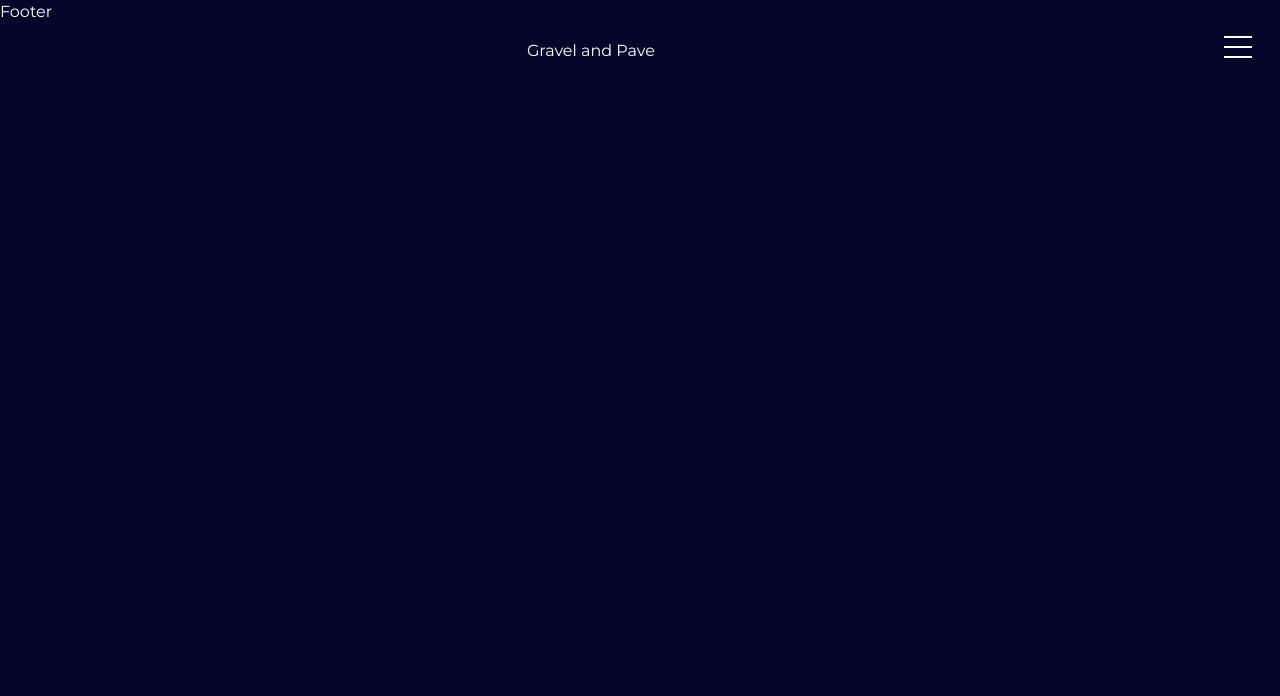
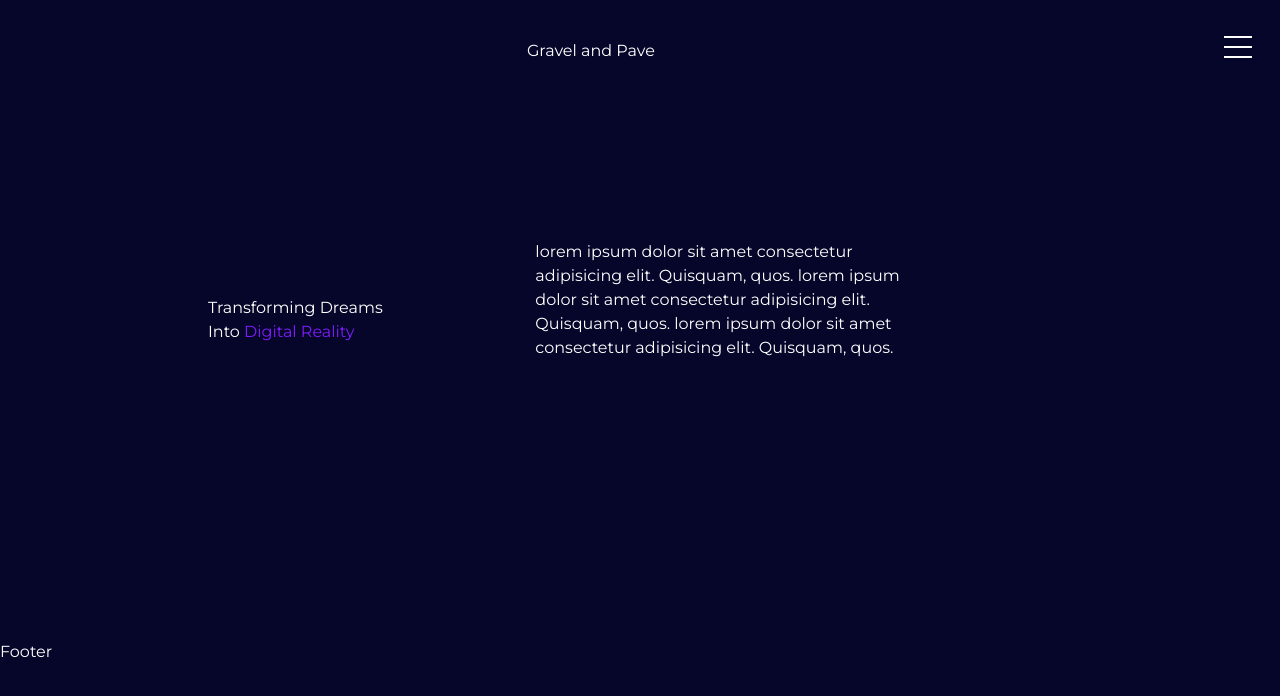
Before and after one commit to tmeyer01/kit, a Next.js app: page / in a window 1280 px wide. Shown: the top 696 px of the page. Built offline with nearby package versions, Linux system fonts and the light colour scheme.

Commit message:
updates package json, adds variants, creates hero

```diff
--- a/src/app/page.js
+++ b/src/app/page.js
@@ -1,8 +1,10 @@
 import Image from 'next/image'
+import Hero from '@/components/Hero'
 
 export default function Home() {
   return (
     <main>
+      <Hero />
       {/* Home */}
       {/* <div className='h-[4000px] bg-slate-300'></div> */}
     </main>
--- /dev/null
+++ b/src/components/Hero.jsx
@@ -0,0 +1,47 @@
+"use client"
+
+//next image
+import Image from "next/image"
+
+//components
+// import PariclesContainer from "../components/ParticlesContainer"
+// import ProjectsBtn from "../components/ProjectsBtn"
+// import Avatar from "../components/Avatar"
+
+//frmaer motion
+import { motion } from 'framer-motion';
+
+//variants
+import { fadeIn } from '../../variants'
+
+const Hero = () => {
+  return (
+    <section className='h-[80vh] xl:h-[850px]' id='home'>
+      <div className='container mx-auto h-full flex justify-center items-center xl:justify-start'>
+      <motion.h1
+            variants={fadeIn('down', 0.2)}
+            initial='hidden'
+            animate='show'
+            exit='hidden'
+            className='h1'
+          >
+            Transforming Dreams <br /> Into {' '}
+            <span className="text-accent"> Digital Reality </span>
+          </motion.h1>
+          {/* subtitle */}
+          <motion.p
+           variants={fadeIn('down', 0.3)}
+           initial='hidden'
+           animate='show'
+           exit='hidden'
+           className="max-w-sm xl:max-w-xl mx-auto xl:mx-0 mb-10 xl:mb-16 ">
+            lorem ipsum dolor sit amet consectetur adipisicing elit. Quisquam, quos.
+            lorem ipsum dolor sit amet consectetur adipisicing elit. Quisquam, quos.
+            lorem ipsum dolor sit amet consectetur adipisicing elit. Quisquam, quos.
+      </motion.p>
+      </div>
+    </section>
+  )
+};
+
+export default Hero;
--- /dev/null
+++ b/variants.js
@@ -0,0 +1,26 @@
+export const fadeIn = (direction, delay) => {
+  return {
+    hidden: {
+      y: direction === 'up' ? 80 : direction === 'down' ? -80 : 0,
+      opacity: 0,
+      x: direction === 'left' ? 80 : direction === 'right' ? -80 : 0,
+      transition: {
+        type: 'tween',
+        duration: 1.5,
+        delay: delay,
+        ease: [0.25, 0.6, 0.3, 0.8],
+      },
+    },
+    show: {
+      y: 0,
+      x: 0,
+      opacity: 1,
+      transition: {
+        type: 'tween',
+        duration: 1.4,
+        delay: delay,
+        ease: [0.25, 0.25, 0.25, 0.75],
+      },
+    },
+  };
+};
```
Also changed, not shown: package.json (+3 -4 lines), 1 other file (tests, documents, lock files or other folders).
